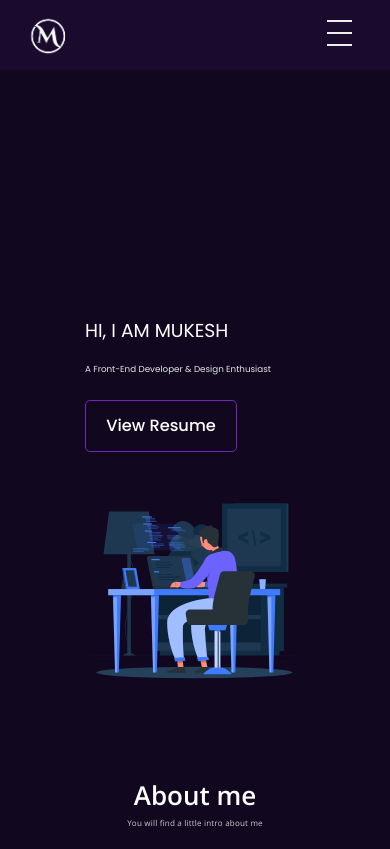
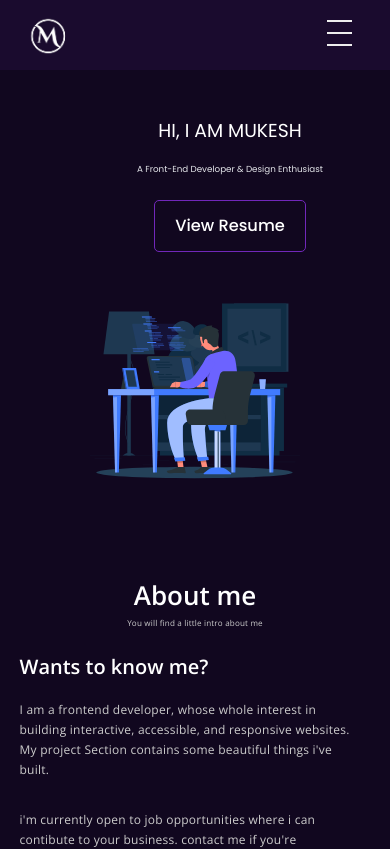
Before and after one commit to patidarmk/myportfolio, a React (Create React App) app: page / in a window 390 px wide. Shown: the top 849 px of the page. Built offline with nearby package versions, Linux system fonts and the light colour scheme.

Commit message:
update code

```diff
--- a/src/components/Profile.css
+++ b/src/components/Profile.css
@@ -174,6 +174,11 @@
 		line-height:1.25rem;
 		margin-bottom:.5rem;
 	}
+	.profile-title-left-section {
+		margin-left: 7rem;
+		align-items: center;
+		margin-top: 5rem;
+	}
 
     .profile{
         width: 90%;
```
